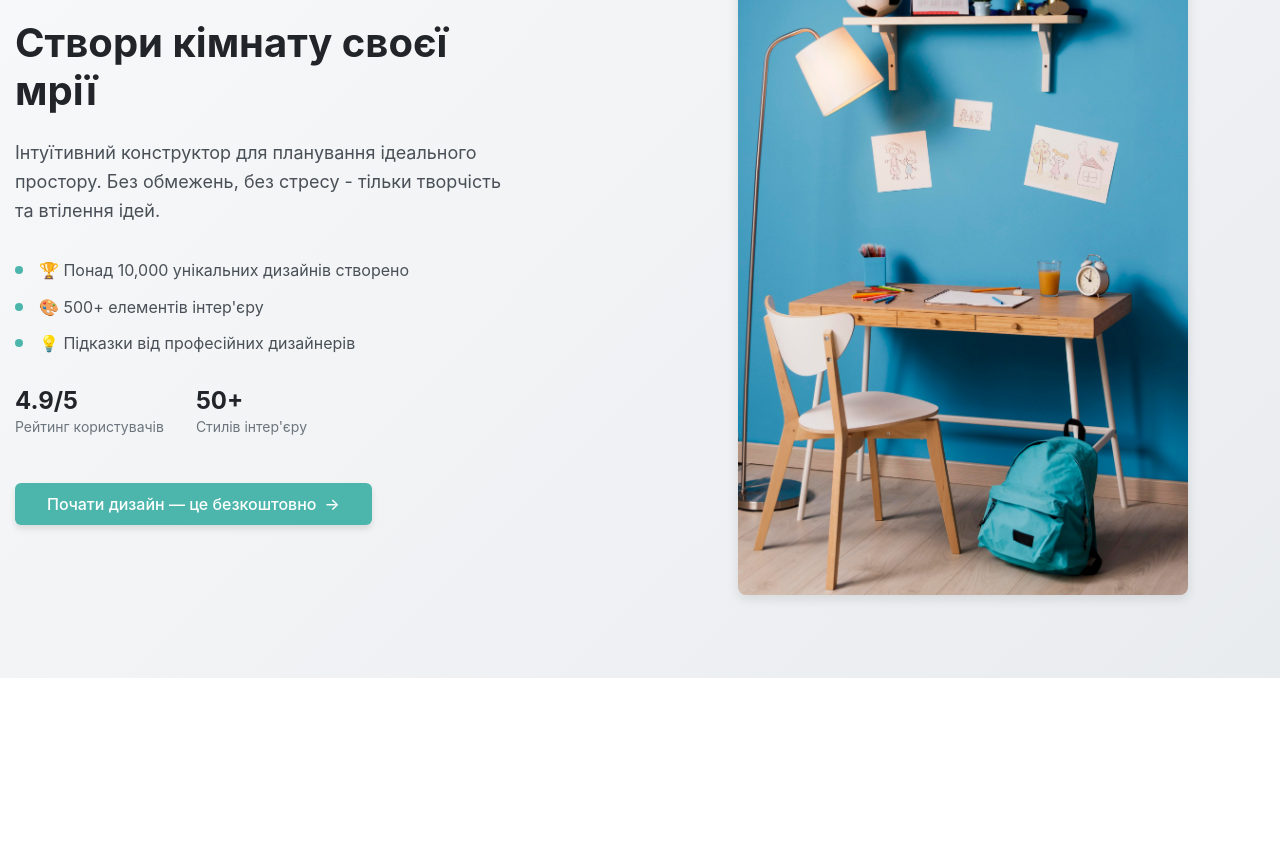
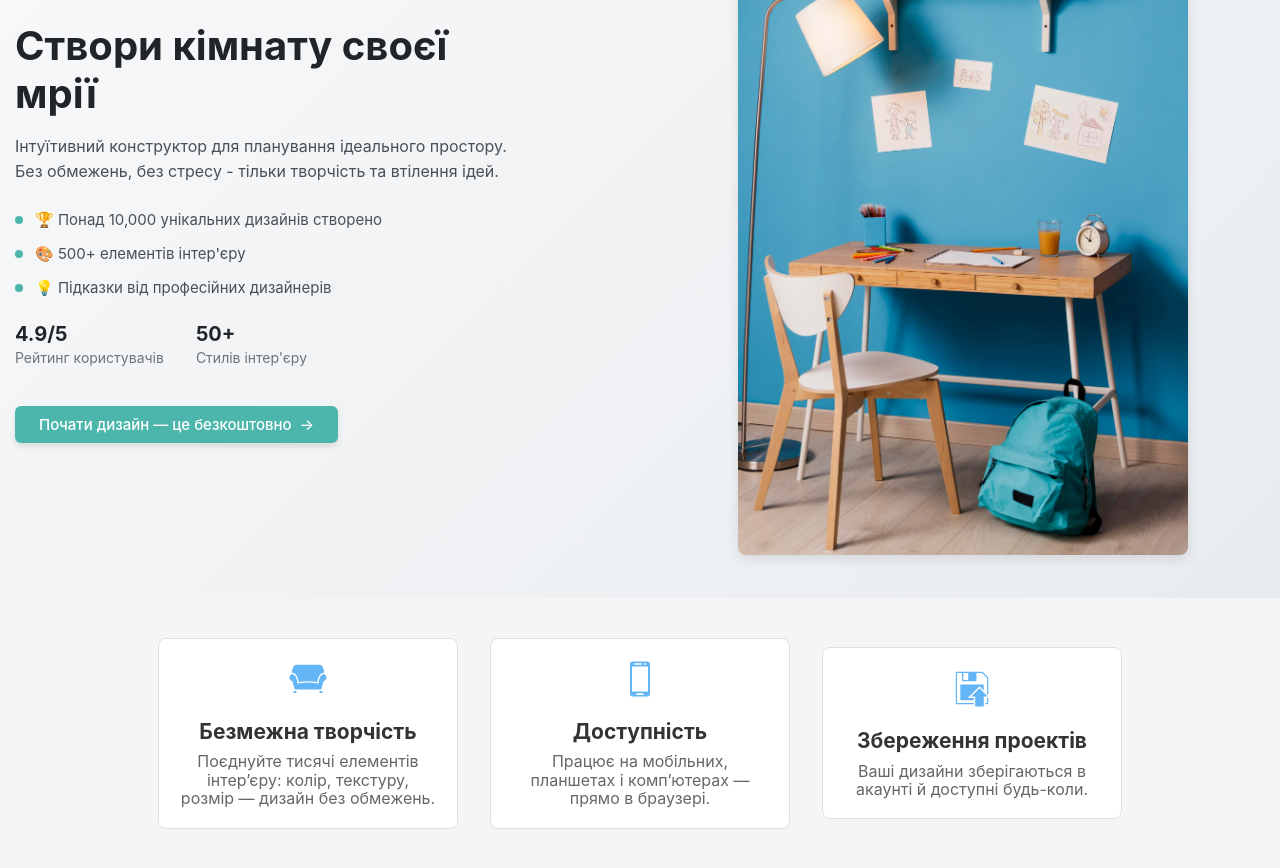
Before and after one commit to Pan-Artur/room-craft, a React (Create React App) app: page / in a window 1280 px wide. Shown: the part 220-1088 px from the top of the page. Before the commit the page ends 898 px from the top, so only its background shows below. Built offline with nearby package versions, Linux system fonts and the light colour scheme.

Commit message:
add Features, fix Hero adaptive

```diff
--- a/src/components/Header/styles/Header.styled.js
+++ b/src/components/Header/styles/Header.styled.js
@@ -30,13 +30,17 @@ export const Nav = styled.nav`
     gap: 35px;
   }
 
-  /* @media screen and (min-width: 1320px) {
-    display: flex;
-  } */
-
   & * {
     color: #000;
     font-size: 18px;
+    font-weight: 500;
+
+    transition: color 250ms ease;
+
+    &:hover,
+    &:focus {
+      color: #4db6ac;
+    }
   }
 `;
 
@@ -83,6 +87,14 @@ export const BurgerNav = styled.nav`
   & * {
     color: #000;
     font-size: 22px;
+    font-weight: 500;
+
+    transition: color 250ms ease;
+
+    &:hover,
+    &:focus {
+      color: #4db6ac;
+    }
   }
 `;
 
--- /dev/null
+++ b/src/pages/Main/Hero/Features/Features.jsx
@@ -0,0 +1,46 @@
+import { GiSofa, GiSmartphone, GiSave } from "react-icons/gi";
+import { Container } from "../../../../components/Container/Container";
+import {
+  Section,
+  FeaturesWrapper,
+  Card,
+  Icon,
+  Title,
+  Description,
+} from "./styles/Features.styled";
+
+const features = [
+  {
+    icon: <GiSofa />,
+    title: "Безмежна творчість",
+    description:
+      "Поєднуйте тисячі елементів інтер’єру: колір, текстуру, розмір — дизайн без обмежень.",
+  },
+  {
+    icon: <GiSmartphone />,
+    title: "Доступність",
+    description:
+      "Працює на мобільних, планшетах і комп’ютерах — прямо в браузері.",
+  },
+  {
+    icon: <GiSave />,
+    title: "Збереження проектів",
+    description: "Ваші дизайни зберігаються в акаунті й доступні будь-коли.",
+  },
+];
+
+export const Features = () => (
+  <Section>
+    <Container>
+      <FeaturesWrapper>
+        {features.map((feature, i) => (
+          <Card key={i}>
+            <Icon>{feature.icon}</Icon>
+            <Title>{feature.title}</Title>
+            <Description>{feature.description}</Description>
+          </Card>
+        ))}
+      </FeaturesWrapper>
+    </Container>
+  </Section>
+);
--- /dev/null
+++ b/src/pages/Main/Hero/Features/styles/Features.styled.js
@@ -0,0 +1,69 @@
+import styled from "styled-components";
+
+export const Section = styled.section`
+  background-color: #f5f5f5;
+  padding: 40px 0;
+`;
+
+export const FeaturesWrapper = styled.div`
+  display: flex;
+  flex-direction: column;
+  align-items: center;
+  gap: 20px;
+
+  @media (min-width: 768px) {
+    flex-direction: row;
+    flex-wrap: wrap;
+    justify-content: center;
+  }
+
+  @media (min-width: 1200px) {
+    gap: 32px;
+  }
+`;
+
+export const Card = styled.div`
+  background: #ffffff;
+  border: 1px solid #e0e0e0;
+  border-radius: 8px;
+  width: 90%;
+  max-width: 280px;
+  padding: 20px;
+  text-align: center;
+  transition: transform 250ms ease, box-shadow 250ms ease;
+
+  &:hover {
+    transform: translateY(-6px);
+    box-shadow: 0 4px 12px rgba(0, 0, 0, 0.1);
+  }
+
+  @media (min-width: 768px) {
+    width: 100%;
+  }
+
+  @media (min-width: 1200px) {
+    max-width: 300px;
+  }
+`;
+
+export const Icon = styled.div`
+  font-size: 40px;
+  color: #64b5f6;
+  margin-bottom: 12px;
+  transition: color 250ms ease;
+
+  ${Card}:hover & {
+    color: #4db6ac;
+  }
+`;
+
+export const Title = styled.h3`
+  font-size: 21px;
+  margin-bottom: 8px;
+  color: #333333;
+`;
+
+export const Description = styled.p`
+  font-size: 16px;
+  color: #666666;
+`;
--- a/src/pages/Main/Hero/styles/Hero.styled.js
+++ b/src/pages/Main/Hero/styles/Hero.styled.js
@@ -1,18 +1,19 @@
 import styled from "styled-components";
 
 export const StyledHero = styled.section`
-  padding: 80px 0;
+  padding: 40px 0;
   background: linear-gradient(135deg, #f8f9fa 0%, #e9ecef 100%);
 `;
 
 export const HeroGrid = styled.div`
   display: grid;
-  grid-template-columns: 1fr 1fr;
-  gap: 40px;
+  grid-template-columns: 1fr;
+  gap: 24px;
   align-items: center;
 
-  @media (max-width: 768px) {
-    grid-template-columns: 1fr;
+  @media (min-width: 768px) {
+    grid-template-columns: 1fr 1fr;
+    gap: 40px;
   }
 `;
 
@@ -22,7 +23,7 @@ export const ContentColumn = styled.div`
 
 export const ImageColumn = styled.div`
   width: 100%;
-  max-width: 450px;
+  max-width: 320px;
   margin: 0 auto;
 
   img {
@@ -31,51 +32,64 @@ export const ImageColumn = styled.div`
     border-radius: 8px;
     box-shadow: 0 4px 12px rgba(0, 0, 0, 0.1);
     object-fit: cover;
+    transition: transform 0.3s ease;
   }
 
-  @media (max-width: 768px) {
-    max-width: 350px;
-    margin-top: 24px;
+  img:hover {
+    transform: scale(1.02);
+  }
+
+  @media (min-width: 768px) {
+    max-width: 400px;
+    margin-top: 0;
+  }
+
+  @media (min-width: 1200px) {
+    max-width: 450px;
   }
 `;
 
 export const Title = styled.h1`
-  font-size: 40px;
+  font-size: 28px;
   color: #212529;
-  margin-bottom: 24px;
+  margin-bottom: 16px;
   line-height: 1.2;
 
-  @media (max-width: 576px) {
+  @media (min-width: 576px) {
     font-size: 32px;
+  }
+
+  @media (min-width: 1200px) {
+    font-size: 40px;
   }
 `;
 
 export const Subtitle = styled.p`
-  font-size: 18px;
+  font-size: 16px;
   color: #495057;
-  margin-bottom: 32px;
+  margin-bottom: 24px;
   line-height: 1.6;
 `;
 
 export const FeaturesList = styled.ul`
-  margin: 32px 0;
+  margin: 24px 0;
   padding: 0;
   list-style: none;
 `;
 
 export const FeatureItem = styled.li`
-  margin-bottom: 12.8px;
-  padding-left: 24px;
+  margin-bottom: 12px;
+  padding-left: 20px;
   position: relative;
-  font-size: 16px;
+  font-size: 15px;
   color: #495057;
-  line-height: 24px;
+  line-height: 22px;
 
   &::before {
     content: '';
     position: absolute;
     left: 0;
-    top: 8px;
+    top: 7px;
     width: 8px;
     height: 8px;
     border-radius: 50%;
@@ -85,13 +99,19 @@ export const FeatureItem = styled.li`
 
 export const StatsWrapper = styled.div`
   display: flex;
-  gap: 32px;
-  margin: 32px 0;
+  flex-direction: column;
+  gap: 24px;
+  margin: 24px 0;
+
+  @media (min-width: 576px) {
+    flex-direction: row;
+    gap: 32px;
+  }
 `;
 
 export const StatItem = styled.div`
   span {
-    font-size: 24px;
+    font-size: 20px;
     font-weight: 700;
     color: #212529;
     display: block;
@@ -105,12 +125,12 @@ export const StatItem = styled.div`
 `;
 
 export const CTAButton = styled.button`
-  padding: 12px 32px;
+  padding: 10px 24px;
   background: #4db6ac;
   color: white;
   border: none;
   border-radius: 6px;
-  font-size: 16px;
+  font-size: 15px;
   font-weight: 500;
   cursor: pointer;
   transition: all 300ms ease;
--- a/src/pages/Main/Main.jsx
+++ b/src/pages/Main/Main.jsx
@@ -1,9 +1,11 @@
 import { Hero } from "./Hero/Hero";
+import { Features } from "./Hero/Features/Features";
 
 export const Main = () => {
   return (
     <main>
       <Hero />
+      <Features />
     </main>
   );
 };
```
